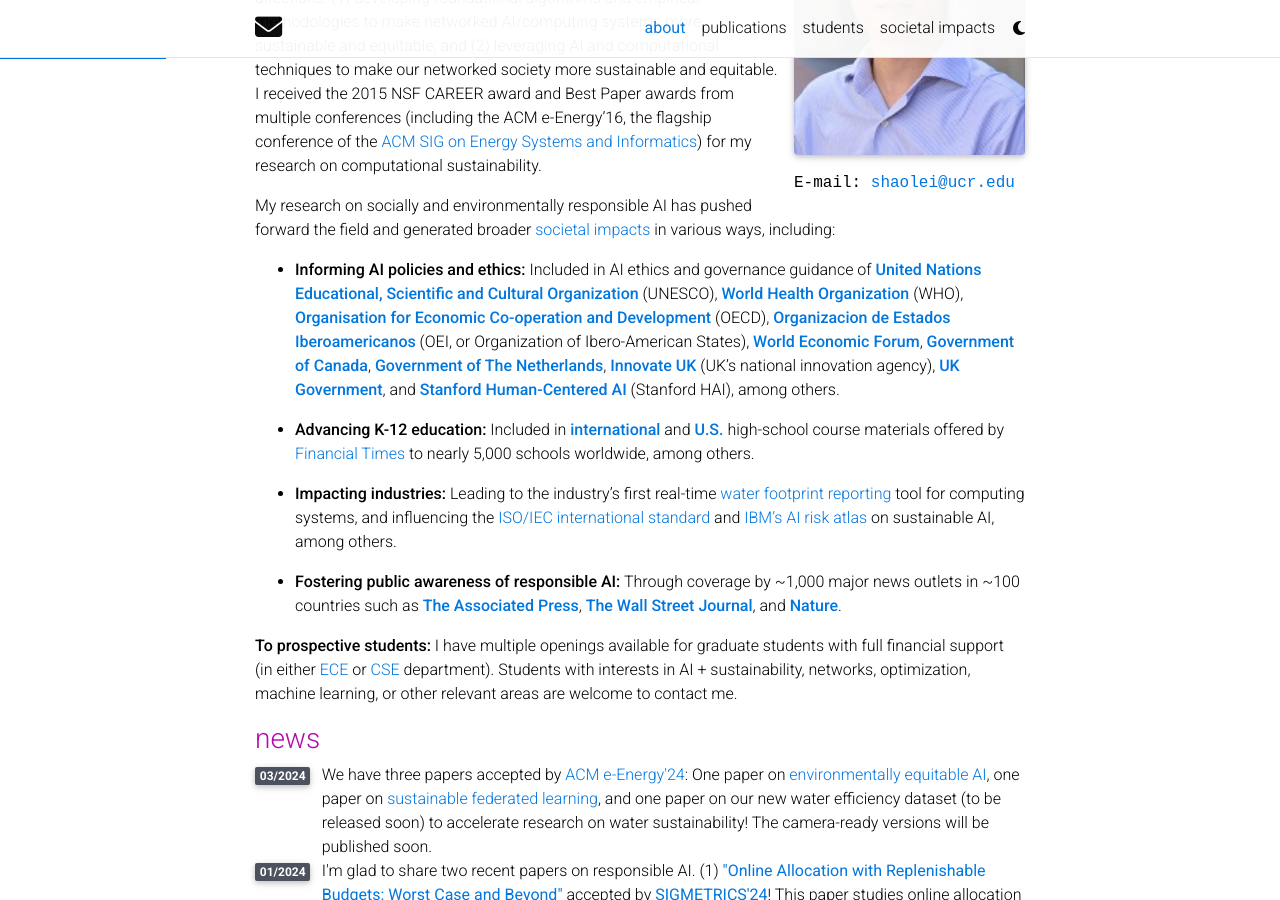
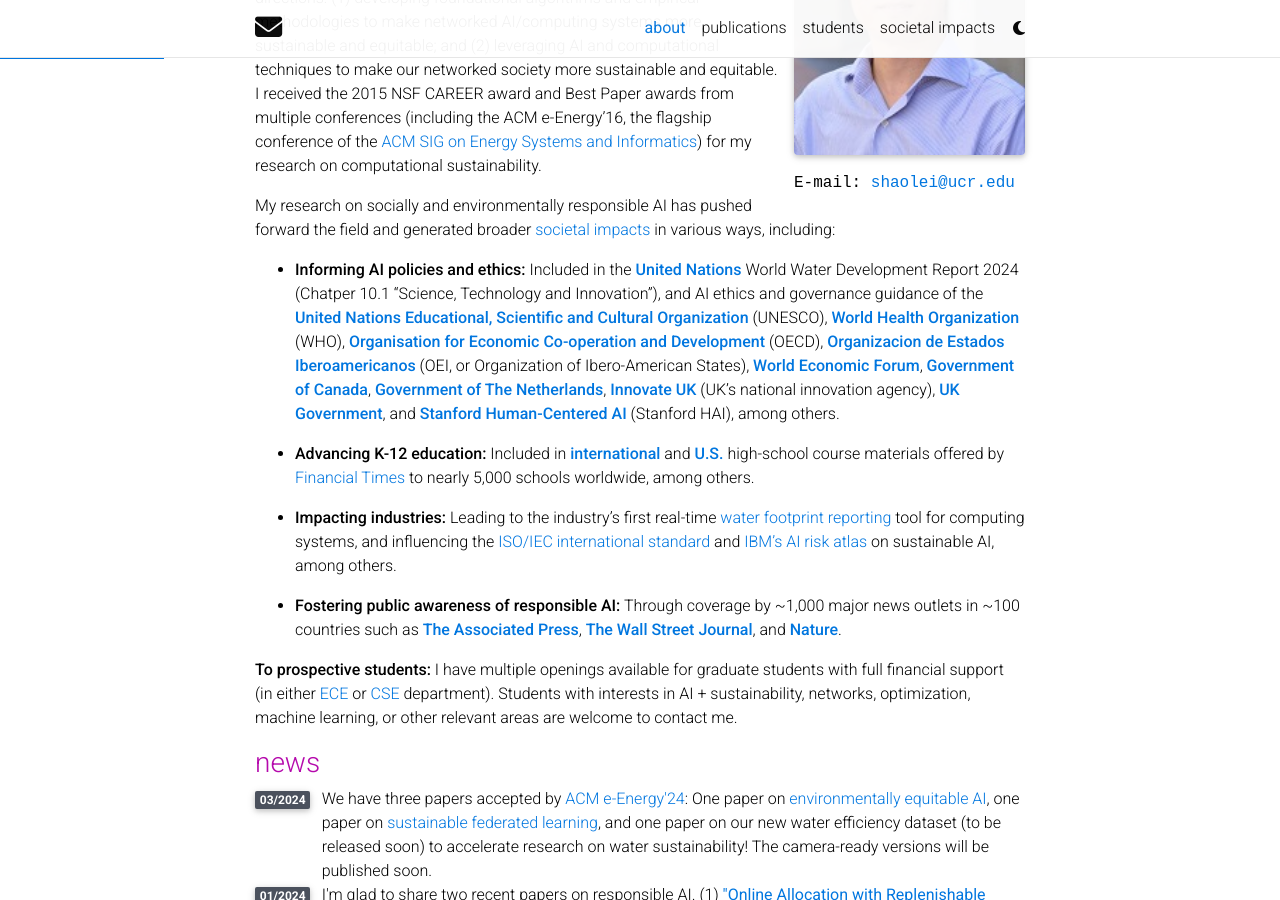
Before and after one commit to shaoleiren/shaoleiren.github.io, a Jekyll site: the page built from _pages/about.md, in a window 1280 px wide and 900 px high, scrolled down 336 px. Built offline with Jekyll 4.4.1, drawn with Linux system fonts in a browser that asks for light colours; full-size pictures stand in for the smaller copies a plugin makes; comment, search, counter and statistics services are not loaded; a style sheet for code colours, icons or effects is not loaded.

Commit message:
Update about.md

```diff
--- a/_pages/about.md
+++ b/_pages/about.md
@@ -28,8 +28,8 @@
 My research on socially and environmentally responsible AI has pushed forward the field
 and generated broader <a href="/impacts/">societal impacts</a> in various ways, including:
 
-- **Informing AI policies and ethics:** Included in AI ethics and governance guidance
-of **[United Nations Educational, Scientific and Cultural Organization](https://www.computer.org/csdl/magazine/co/2024/02/10417786/1Ua1B1ZYCR2)** (UNESCO), **[World Health Organization](https://iris.who.int/bitstream/handle/10665/375579/9789240084759-eng.pdf)** (WHO), **[Organisation for Economic Co-operation and Development](https://www.oecd.org/education/education-policy-outlook-4cf5b585-en.htm)** (OECD), **[Organizacion de Estados Iberoamericanos](https://oei.int/oficinas/argentina/publicaciones/el-estado-de-la-ciencia-principales-indicadores-de-ciencia-y-tecnologia-iberoamericanos-interamericanos-2023)** (OEI, or Organization of Ibero-American States), **[World Economic Forum](https://www3.weforum.org/docs/WEF_AI_Governance_Alliance_Briefing_Paper_Series_2024.pdf)**,
+- **Informing AI policies and ethics:** Included in the **[United Nations <span style="font-weight:lighter;">World Water Development Report 2024</span>](https://unesdoc.unesco.org/ark:/48223/pf0000388948)** (Chatper 10.1 "Science, Technology and Innovation"), and AI ethics and governance guidance
+of the **[United Nations Educational, Scientific and Cultural Organization](https://www.computer.org/csdl/magazine/co/2024/02/10417786/1Ua1B1ZYCR2)** (UNESCO), **[World Health Organization](https://iris.who.int/bitstream/handle/10665/375579/9789240084759-eng.pdf)** (WHO), **[Organisation for Economic Co-operation and Development](https://www.oecd.org/education/education-policy-outlook-4cf5b585-en.htm)** (OECD), **[Organizacion de Estados Iberoamericanos](https://oei.int/oficinas/argentina/publicaciones/el-estado-de-la-ciencia-principales-indicadores-de-ciencia-y-tecnologia-iberoamericanos-interamericanos-2023)** (OEI, or Organization of Ibero-American States), **[World Economic Forum](https://www3.weforum.org/docs/WEF_AI_Governance_Alliance_Briefing_Paper_Series_2024.pdf)**,
 **[Government of Canada](https://www.canada.ca/en/government/system/digital-government/digital-government-innovations/responsible-use-ai/guide-use-generative-ai.html)**,
 **[Government of The Netherlands](https://www.government.nl/documents/parliamentary-documents/2024/01/17/government-wide-vision-on-generative-ai-of-the-netherlands)**,
 **[Innovate UK](https://iuk.ktn-uk.org/wp-content/uploads/2023/10/responsible-trustworthy-ai-report.pdf)** (UK's national innovation agency),
```
